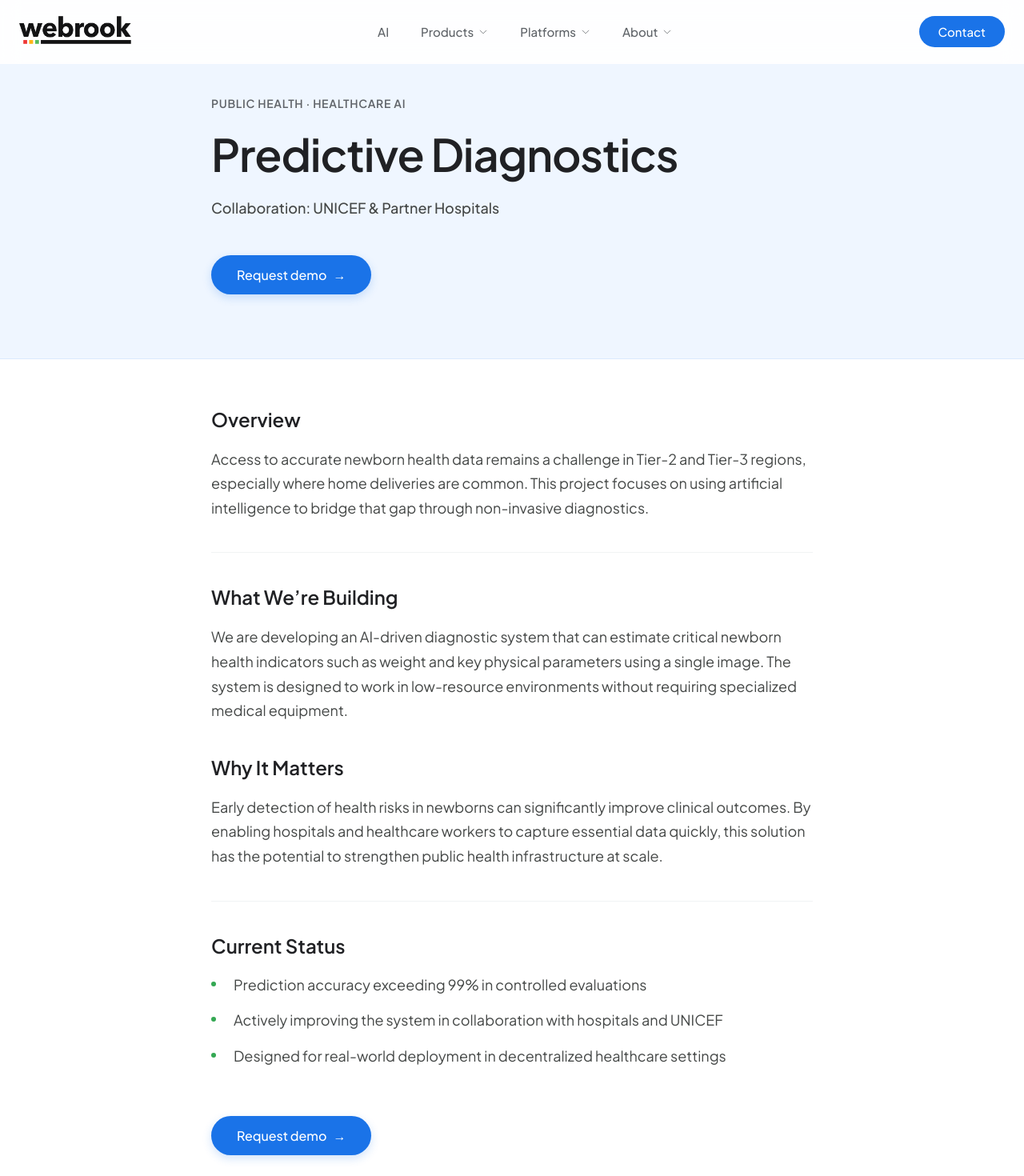
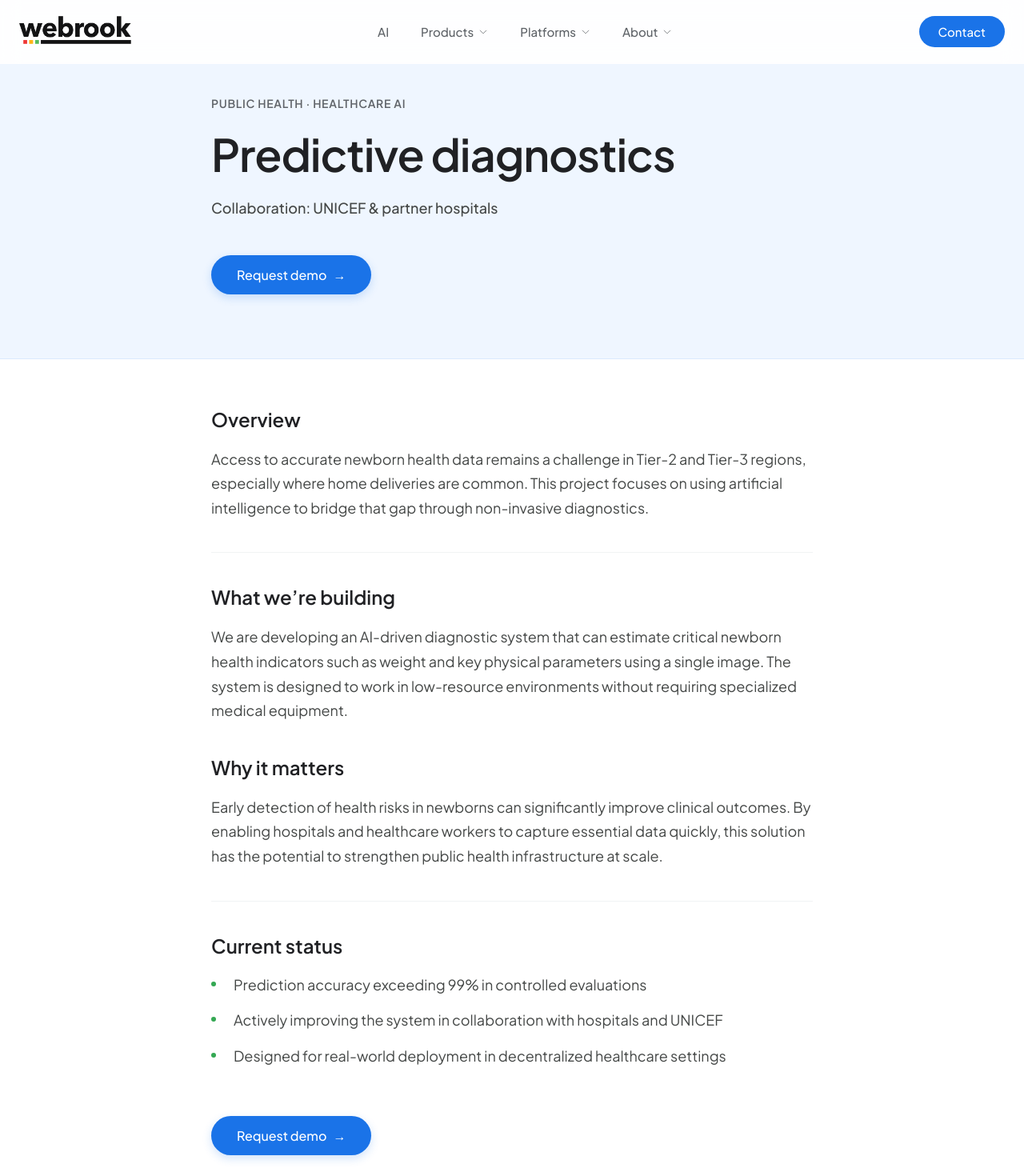
Before and after one commit to LazyWiz007/next-js-wk, a Next.js app: page /case-studies/predictive-diagnostics in a window 1280 px wide. Shown: the top 1470 px of the page at 80% size. Built offline with nearby package versions, Linux system fonts and the light colour scheme.

Commit message:
chore: Standardize case studies to sentence case

```diff
--- a/src/app/case-studies/predictive-diagnostics/page.tsx
+++ b/src/app/case-studies/predictive-diagnostics/page.tsx
@@ -10,10 +10,10 @@ export default function PredictiveDiagnosticsPage() {
             {/* Hero Section */}
             <section className={styles.hero}>
                 <div className={styles.container}>
-                    <span className={styles.domain}>Public Health · Healthcare AI</span>
-                    <h1 className={styles.title}>Predictive Diagnostics</h1>
+                    <span className={styles.domain}>Public health · Healthcare AI</span>
+                    <h1 className={styles.title}>Predictive diagnostics</h1>
                     <div className={styles.collaboration}>
-                        Collaboration: UNICEF & Partner Hospitals
+                        Collaboration: UNICEF & partner hospitals
                     </div>
                     <Link href="/contact" className={styles.ctaButton}>
                         Request demo <span>→</span>
@@ -31,19 +31,19 @@ export default function PredictiveDiagnosticsPage() {
 
                     <hr className={styles.divider} />
 
-                    <h2 className={styles.sectionTitle}>What We’re Building</h2>
+                    <h2 className={styles.sectionTitle}>What we’re building</h2>
                     <p className={styles.text}>
                         We are developing an AI-driven diagnostic system that can estimate critical newborn health indicators such as weight and key physical parameters using a single image. The system is designed to work in low-resource environments without requiring specialized medical equipment.
                     </p>
 
-                    <h2 className={styles.sectionTitle}>Why It Matters</h2>
+                    <h2 className={styles.sectionTitle}>Why it matters</h2>
                     <p className={styles.text}>
                         Early detection of health risks in newborns can significantly improve clinical outcomes. By enabling hospitals and healthcare workers to capture essential data quickly, this solution has the potential to strengthen public health infrastructure at scale.
                     </p>
 
                     <hr className={styles.divider} />
 
-                    <h2 className={styles.sectionTitle}>Current Status</h2>
+                    <h2 className={styles.sectionTitle}>Current status</h2>
                     <ul className={styles.statusList}>
                         <li className={styles.statusItem}>Prediction accuracy exceeding 99% in controlled evaluations</li>
                         <li className={styles.statusItem}>Actively improving the system in collaboration with hospitals and UNICEF</li>
```
Also changed, not shown: src/app/case-studies/autonomous-qc/page.tsx (+4 -4 lines), src/app/case-studies/motorsports-intelligence/page.tsx (+5 -5 lines), src/app/case-studies/supply-chain-ai/page.tsx (+5 -5 lines).
